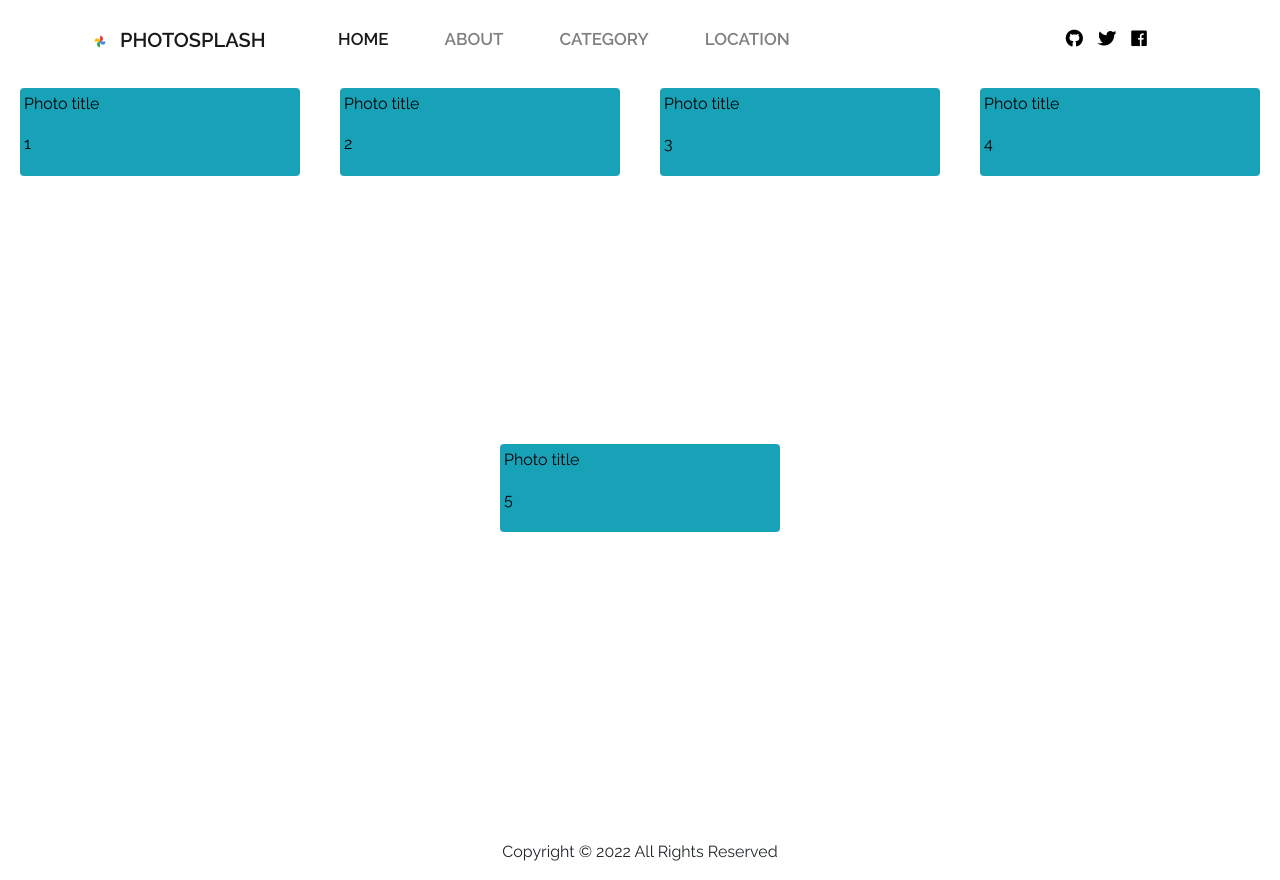
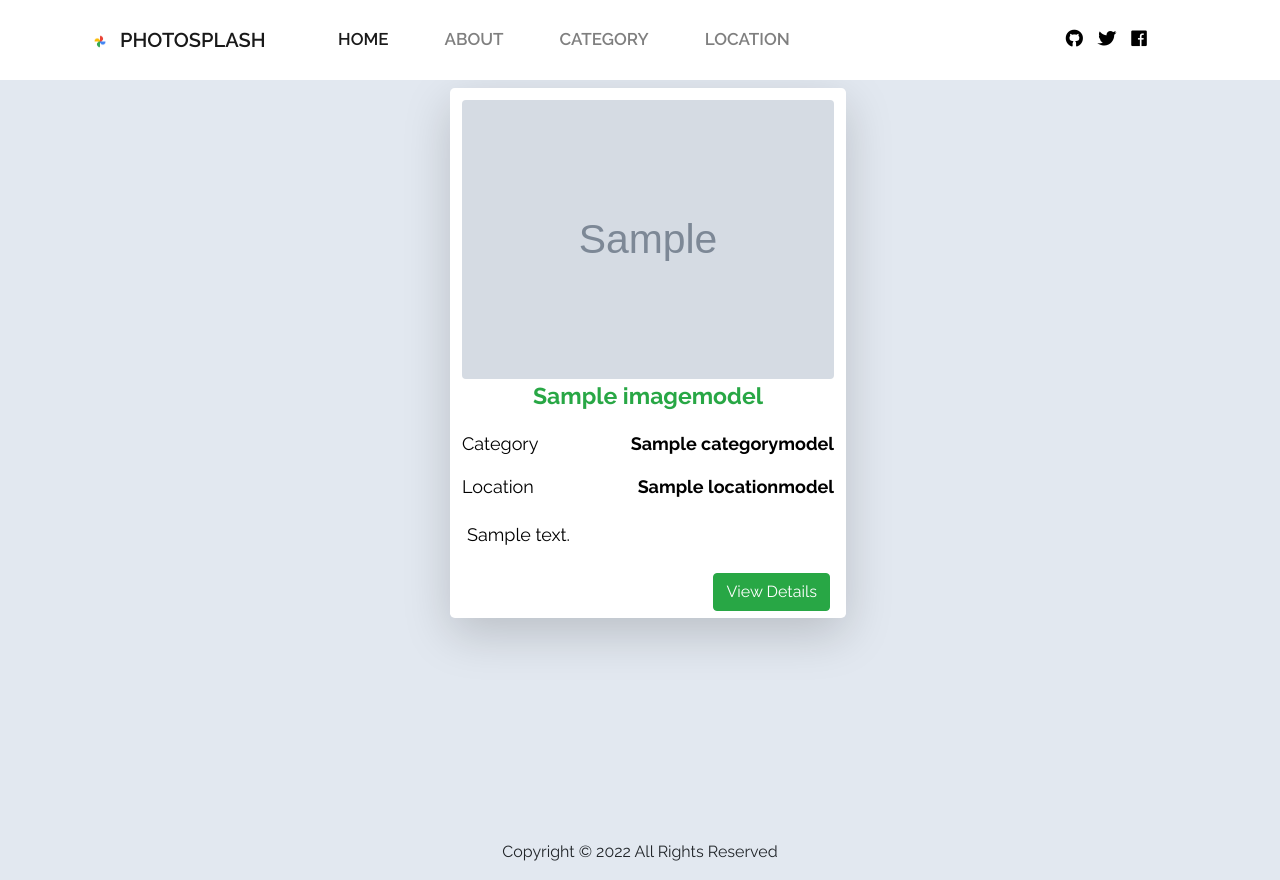
Before and after one commit to christine-nkatha/Photo-Splash, a Django app: page / in a window 1280 px wide. Run offline with Django 4.2, Linux system fonts and the light colour scheme; tables that the repository leaves empty hold one stand-in row (values such as "Sample post"); grey boxes marked "Sample" are stand-in pictures; some libraries are stand-ins or nearby versions.

Commit message:
added details page

```diff
--- a/gallery/urls.py
+++ b/gallery/urls.py
@@ -24,4 +24,4 @@ urlpatterns = [
     path('image/<int:id>/',views.image_details,name = 'details'),
     path('admin/', admin.site.urls),
 
-]
+]+ static(settings.MEDIA_URL, document_root=settings.MEDIA_ROOT)
--- a/mygallery/models.py
+++ b/mygallery/models.py
@@ -1,4 +1,40 @@
 from django.db import models
 
 
-# class ImageModel:
+class LocationModel(models.Model):
+    name = models.CharField(max_length=100)
+
+    def __str__(self) -> str:
+        return self.name
+
+
+class CategoryModel(models.Model):
+    name = models.CharField(max_length=100)
+
+    def __str__(self) -> str:
+        return self.name
+class ImageModel(models.Model):
+    name = models.CharField(max_length=50)
+    description = models.CharField(max_length=200)
+    location = models.ForeignKey(LocationModel, on_delete=models.CASCADE)
+    category = models.ForeignKey(CategoryModel, on_delete=models.CASCADE)
+    file = models.FileField(upload_to='media/')
+    uploaded_at = models.DateTimeField(auto_now_add=True)
+
+    def __str__(self) -> str:
+        return self.name
+
+    def save_image():
+        pass
+
+    def delete_image():
+        pass
+
+    def get_image_by_id():
+        pass
+
+    def search_image(category):
+        pass
+
+    def filter_by_location(location):
+        pass
--- a/mygallery/views.py
+++ b/mygallery/views.py
@@ -1,9 +1,13 @@
 from django.shortcuts import render
 from django.http  import HttpResponse
+
+from mygallery.models import ImageModel
 # Create your views here.
 def index(request):
-    return  render(request,'index.html', {"photos":[1,2,3,4,5]})
+    photos =   ImageModel.objects.all()
+    return  render(request,'index.html', {"photos":photos})
 
 
 def image_details(request,id):
-    return  render(request, "single.html")
+    photo = ImageModel.objects.get(pk=id)
+    return  render(request, "single.html",{"photo":photo})
--- a/templates/base.html
+++ b/templates/base.html
@@ -24,7 +24,7 @@
 
 
 </head>
-<body >
+<body style="background-color:#e2e8f0;" >
   <nav class="navbar navbar-expand-lg navbar-light" id="navMain">
     <div class="container navigation header_right wow fadeInLeft animated animated" data-wow-delay=".5s" style="visibility: visible; animation-delay: 0.5s; animation-name: fadeInLeft;">
           <a class="navbar-brand" href="/"><img src="{% static 'images/imglogo.png' %}" class="" style="width:30px"> PhotoSplash</a>
--- a/templates/index.html
+++ b/templates/index.html
@@ -1,13 +1,28 @@
 {% extends "base.html" %}
 
 {% block content %}
-<div class="d-flex flex-grow-1 justify-content-around flex-wrap w-full mb-5 ">
+<div class="d-flex flex-grow-1 justify-content-around flex-wrap w-100 m-2 mb-5 ">
     {% for photo in photos %}
-    <a href="{% url 'details' id=photo %}" style="text-decoration: none;color:black">
-<div class="d-flex flex-column  bg-info m-2 p-1 rounded text-black" style="width:280px">
-<p>Photo title</p>
-<p>{{photo}}</p>
+    <a href="{% url 'details' id=photo.id %}" class="d-flex rounded-lg shadow-lg" style="text-decoration: none;color:black;background-color: white; height: 530px;">
+<div class="d-flex flex-column  m-2 p-1  text-black " style="width:380px;height:520px;">
+    <img src="{{MEDIA_URL}}{{ photo.file }}" alt="photo not found" class="rounded" />
+<p class="text-center text-success  fs-1 fw-bold" style="font-size: 23px;font-weight: 700;">{{photo.name}}</p>
+<div class="d-flex justify-content-between ">
+    <p style="font-size: 18px;">Category</p>
+    <p  style="font-size: 18px; font-weight: 700; ">{{photo.category}}</p></div>
+
+    <div class="d-flex justify-content-between ">
+        <p style="font-size: 18px;">Location</p>
+        <p  style="font-size: 18px; font-weight: 700; ">{{photo.location}}</p></div>
+<p style="font-size: 18px; padding: 5px;">{{photo.description}}</p>
+<div class="d-flex justify-content-end p-1">
+
+   <button class="btn btn-success">View Details</button>
+
+
 </div>
+</div>
+
 </a>
 {% endfor %}
 </div>
```
Also changed, not shown: mygallery/admin.py (+18 -0 lines), templates/single.html (+6 -2 lines), mygallery/migrations/0001_initial.py (added).
